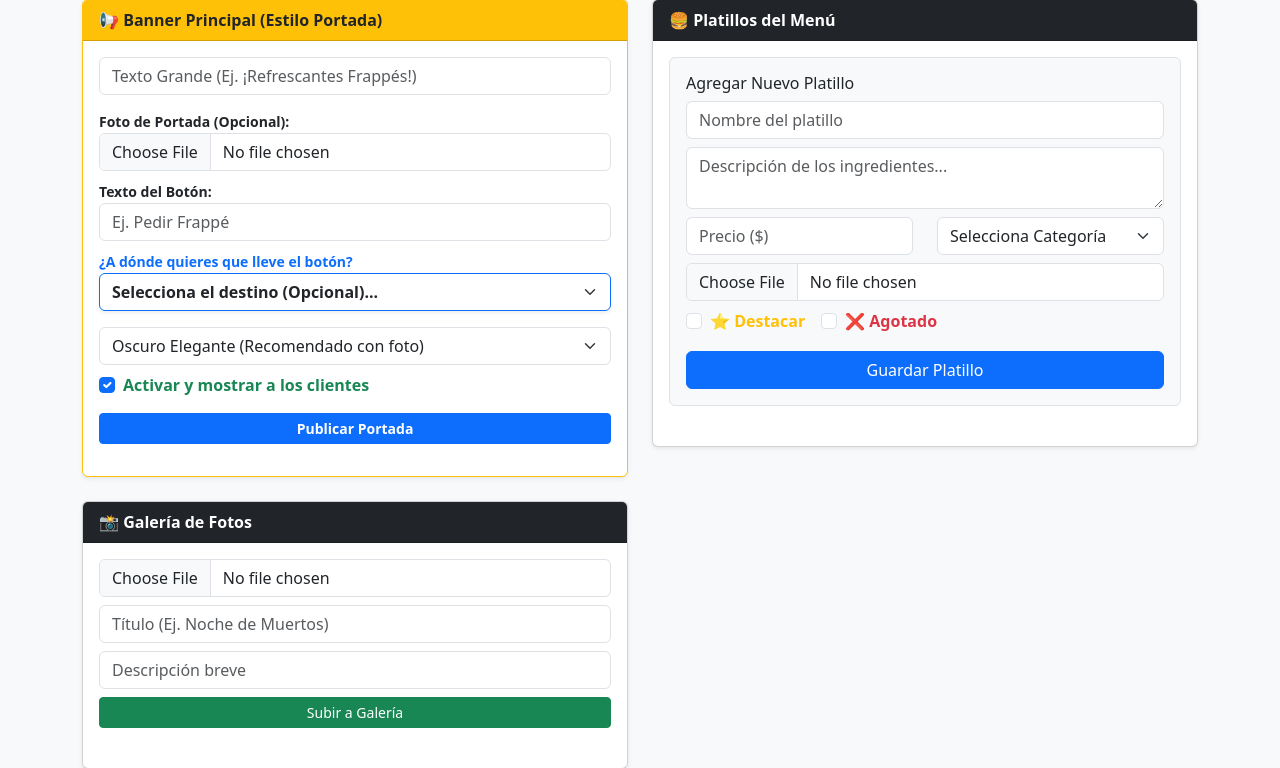
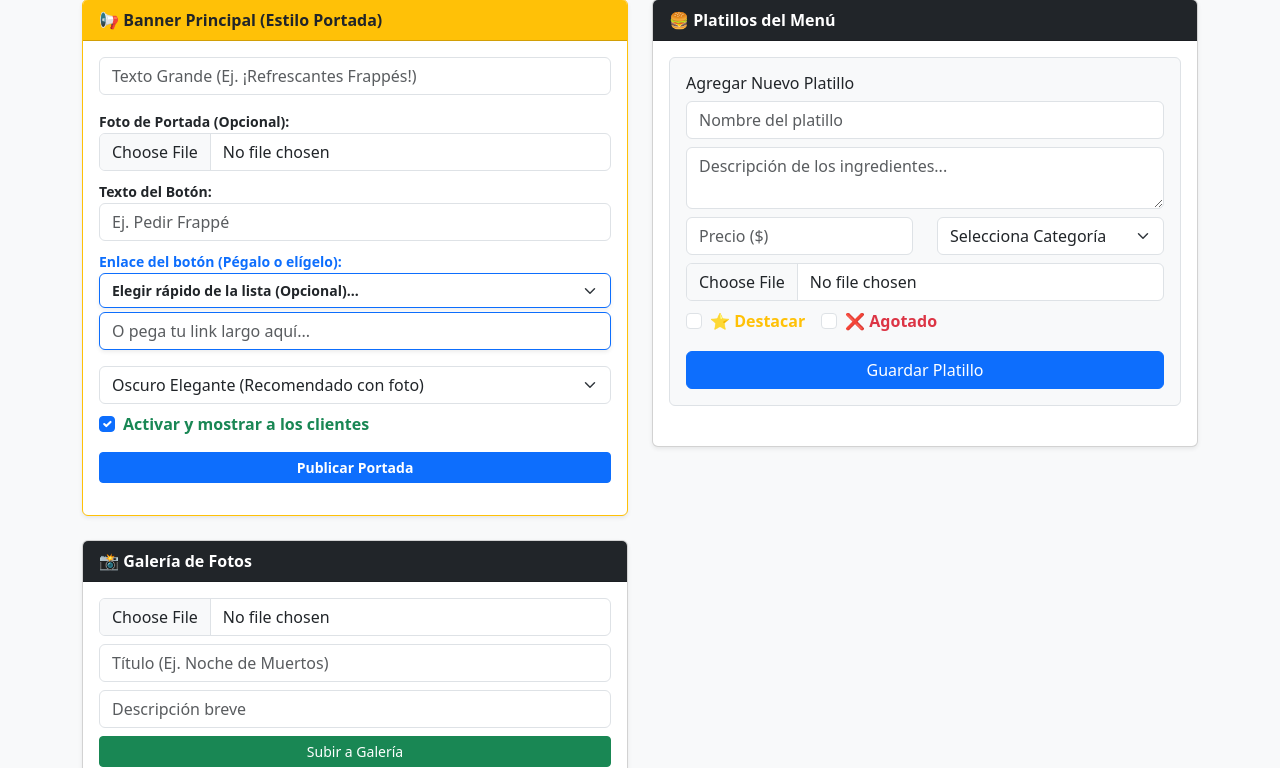
Before and after one commit to brayanjim2008/quiosco-morisco, a Flask app: template templates/admin_dashboard.html in a window 1280 px wide. Shown: the part 318-1086 px from the top of the page. Run offline with Flask 3, Linux system fonts and the light colour scheme; the template is opened without the code that fills it, so the values that code supplies are empty; some libraries are stand-ins or nearby versions.

Commit message:
guardar2

```diff
--- a/templates/admin_dashboard.html
+++ b/templates/admin_dashboard.html
@@ -77,7 +77,7 @@
         <!-- COLUMNA IZQUIERDA -->
         <div class="col-md-6">
 
-            <!-- BANNER DE ANUNCIOS PREMIUM CON SELECTOR AUTOMÁTICO -->
+            <!-- BANNER DE ANUNCIOS PREMIUM CON LOS 2 MÉTODOS (SELECTOR Y TEXTO) -->
             <div class="card shadow-sm mb-4 border-warning">
                 <div class="card-header bg-warning text-dark fw-bold">📢 Banner Principal (Estilo Portada)</div>
                 <div class="card-body">
@@ -93,11 +93,11 @@
                                 <input type="text" name="texto_boton" class="form-control mb-2" placeholder="Ej. Pedir Frappé">
                             </div>
                             <div class="col-12">
-                                <label class="small fw-bold text-primary">¿A dónde quieres que lleve el botón?</label>
+                                <label class="small fw-bold text-primary">Enlace del botón (Pégalo o elígelo):</label>
 
-                                <!-- EL SELECTOR MAGICO (Deep Linking) -->
-                                <select name="enlace" class="form-select mb-2 border-primary shadow-sm" style="font-weight:bold;">
-                                    <option value="">Selecciona el destino (Opcional)...</option>
+                                <!-- EL SELECTOR MAGICO (Ayuda a llenar la caja de texto) -->
+                                <select class="form-select mb-1 border-primary shadow-sm" style="font-weight:bold; font-size: 14px;" onchange="document.getElementById('enlace_personalizado').value = this.value;">
+                                    <option value="">Elegir rápido de la lista (Opcional)...</option>
 
                                     <optgroup label="👉 SECCIONES GENERALES">
                                         <option value="#vista-menu">Menú Principal Completo</option>
@@ -116,6 +116,9 @@
                                         <option value="https://share.google/g7hYq0hAgNAgyfS4l">Google Maps (Cómo llegar)</option>
                                     </optgroup>
                                 </select>
+
+                                <!-- LA CAJA DE TEXTO TRADICIONAL (Aquí puedes pegar cualquier TikTok) -->
+                                <input type="text" name="enlace" id="enlace_personalizado" class="form-control mb-2 border-primary shadow-sm" placeholder="O pega tu link largo aquí...">
                             </div>
                         </div>
 
@@ -314,7 +317,6 @@
                                     </h6>
                                     <small class="text-muted">{{ prod.categoria }}</small>
                                 </div>
-                                <!-- Aquí agregamos el botón de Editar de forma segura -->
                                 <div class="d-flex gap-1">
                                     <a href="{{ url_for('editar_producto', id=prod.id) }}" class="btn btn-sm btn-outline-warning fw-bold">Editar</a>
                                     <form action="{{ url_for('eliminar_producto', id=prod.id) }}" method="POST" style="margin: 0;">
```
